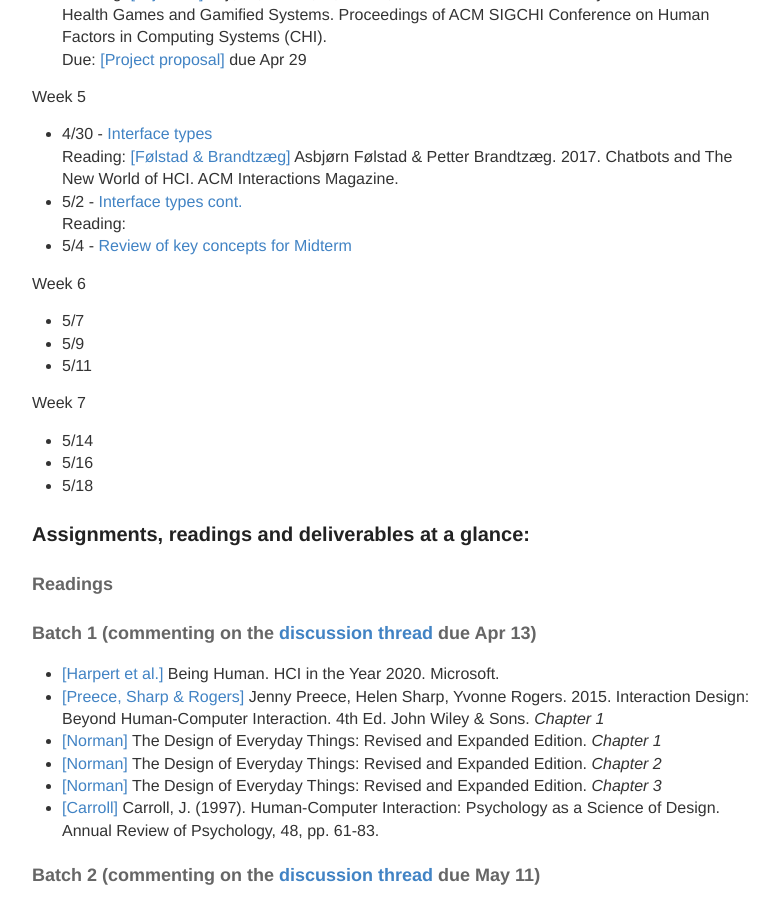
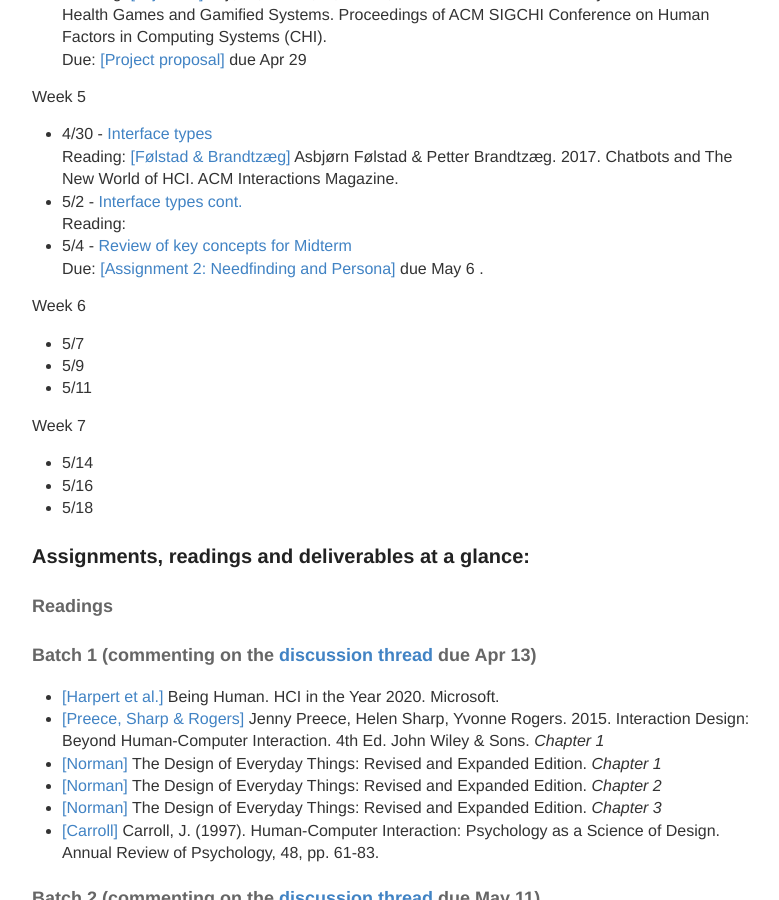
Before and after one commit to hciwang/hciwang.github.io, a Jekyll site: the page built from _posts/2018-3-25-lectures.md, in a window 1280 px wide and 900 px high, scrolled down 1515 px. Shown: the whole window, without its empty margins (248-1027 px from the left). Built offline with Jekyll 4.4.1, drawn with Linux system fonts in a browser that asks for light colours.

Commit message:
Update 2018-3-25-lectures.md

```diff
--- a/_posts/2018-3-25-lectures.md
+++ b/_posts/2018-3-25-lectures.md
@@ -53,6 +53,7 @@
 - 5/2 - [Interface types cont.](https://canvas.ucdavis.edu/courses/225630/files?preview=3430296)
 Reading:
 - 5/4 - [Review of key concepts for Midterm]()
+Due: [[Assignment 2: Needfinding and Persona]](https://canvas.ucdavis.edu/courses/225630/assignments/193960) due May 6 .
 
 Week 6
 - 5/7
```
